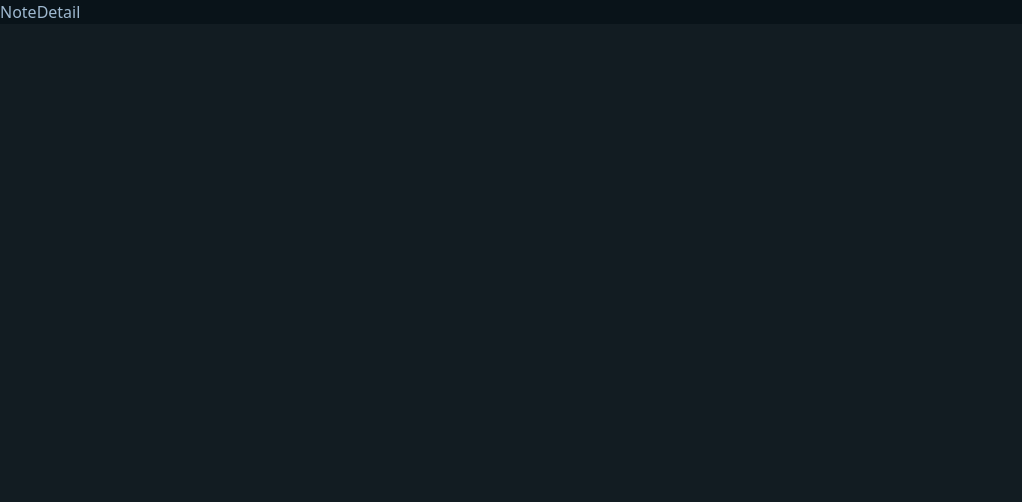
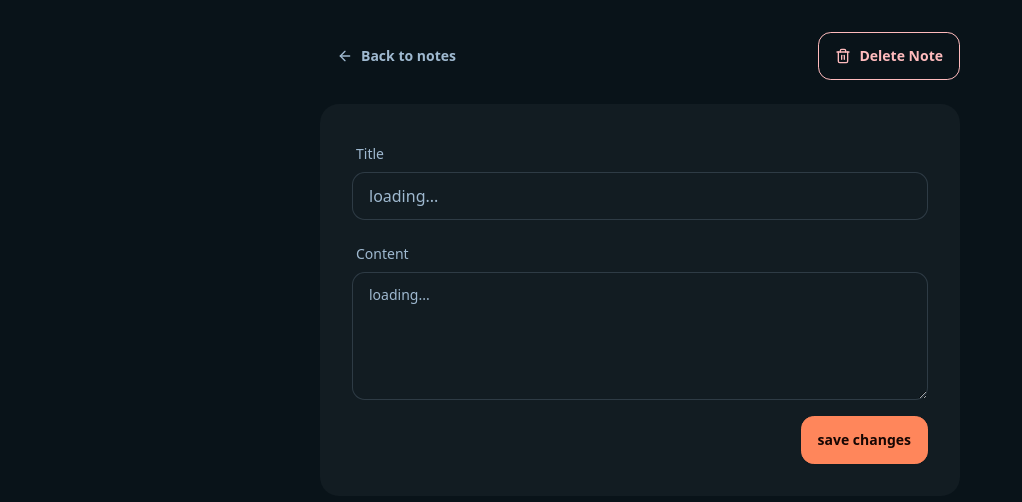
Before and after one commit to walidan-nadilaw/Walist, a React (Vite) app in the folder frontend/: page /note/1 in a window 1280 px wide. Shown: the top 502 px of the page, without its empty margins (0-1022 px from the left). Built offline with nearby package versions, Linux system fonts and the light colour scheme; no server answers.

Commit message:
feat: finished note detail

```diff
--- a/frontend/src/pages/CreateNote.jsx
+++ b/frontend/src/pages/CreateNote.jsx
@@ -77,7 +77,7 @@ const CreateNote = () => {
 
                 <div className='form-control mb-4'>
                   <label className='label'>
-                    <span className='label-text'>content</span>
+                    <span className='label-text'>Content</span>
                   </label>
                   <textarea
                     placeholder='Write your note here...'
--- a/frontend/src/pages/NoteDetail.jsx
+++ b/frontend/src/pages/NoteDetail.jsx
@@ -1,8 +1,137 @@
-import React from 'react'
+import { useEffect, useState } from 'react'
+import { Link, useNavigate, useParams } from 'react-router';
+import api from '../lib/axios';
+import toast from 'react-hot-toast';
+import { ArrowLeft, Loader2Icon, Trash2Icon } from 'lucide-react';
 
 const NoteDetail = () => { //bikin komponen NoteDetail untuk halaman detail catatan
+  const [loading, setLoading] = useState(true)
+  const [note, setNote] = useState(null);
+  const [save, setSave] = useState(false);
+
+  const navigate = useNavigate();
+
+  const {id} = useParams();
+
+  useEffect(() => {
+    const fetchNote = async () => {
+      try {
+        const res = await api.get(`/notes/${id}`);
+        setNote(res.data);
+
+      } catch (error) {
+          console.error("error in feching note", error);
+          if(error.response?.status === 429){ //error.response?.status ga tau ngapain
+            setIsRateLimited(true);
+          }else {
+            toast.error("Failed to load notes");
+          }
+      } finally{ setLoading(false); }
+    }
+
+    fetchNote();
+  }, [id] ); // fungsinya [id] di situ untuk apa?
+
+  const handleDelete = async () => {
+    if (!window.confirm("are you sure want to delete this note?")) return;
+
+    try {
+      await api.delete(`/notes/${id}`);
+      toast.success("note deleted successfully");
+      navigate("/");
+
+    } catch (error) {
+      console.error("error in deleting note", error);
+      toast.error("failed to delete note");
+    }
+  }
+
+  const handleSave = async () => {
+    if(!note.title.trim() || !note.content.trim()){
+      toast.error("lengkapi title dan content");
+      return;
+    }
+
+    setSave(true);
+
+    try {
+      await api.put(`/notes/${id}`, note);
+      toast.success("note updated successfully");
+      navigate("/");
+
+    } catch (error) {
+      console.error("error in saving note", error);
+      if(error.response.status === 429 ){
+        toast.error("slow dowwnn, you're updating too fast", {
+          duration: 4000
+        });
+      }else{ toast.error("failed to save note!"); }
+    }
+  }
+
+  if(loading){
+    return (
+      <div className='min-h-screen flex items-center justify-center'>
+        <Loader2Icon className='animate-spin size-20'/>
+      </div>
+    )
+  }
+
   return (
-    <div>NoteDetail</div>
+    <div className='min-h-screen'>
+      <div className='container mx-auto px-4 py-8 max-w-2xl'>
+        <div >
+          <div className='flex items-center justify-between mb-6'>
+            <Link to="/" className='btn btn-ghost'>
+              <ArrowLeft className='size-4'/>
+              Back to notes
+            </Link>
+
+            <button onClick={handleDelete} className='btn btn-error btn-outline'>
+              <Trash2Icon className='size-4'/>
+              Delete Note
+            </button>
+          </div>
+
+          <div className='card bg-base-100'>
+            <div className='card-body'>
+
+              <div className='form-control mb-2'>
+                <label className='label'>
+                  <span className='label-text'>Title</span>
+                </label>
+                <input
+                  placeholder='note title'
+                  className='input input-bordered'
+                  value={note?.title || "loading..."}
+                  onChange={(e) => {setNote({...note, title: e.target.value })}}
+                />
+                {/* apa maksudnya ...note? apa fungsi e di sini? */}
+              </div>
+
+              <div className='form-control mb-2'>
+                <label className='label'>
+                  <span className='label-text'>Content</span>
+                </label>
+                <textarea
+                  placeholder='insert your content here'
+                  value={note?.content || "loading..."}
+                  className='textarea textarea-bordered h-32'
+                  onChange={(e)=>setNote({...note, content: e.target.value})}
+                />
+              </div>
+
+              <div className='card-actions justify-end'>
+                <button className='btn btn-primary' disabled={save} onClick={handleSave}>
+                  {save? "Saving..." : "save changes" }
+                </button>
+              </div>
+
+            </div>
+          </div>
+        </div>
+      </div>
+    </div>
   )
 }
 
```
